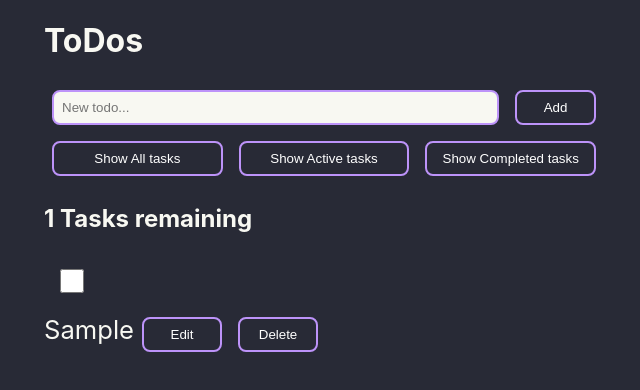
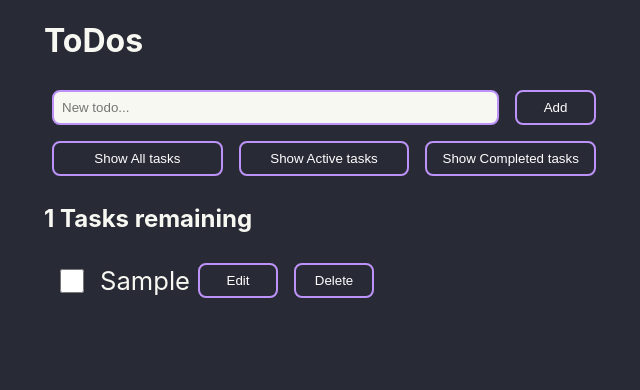
Before and after one commit to From-Sochi/TodoApp, a React (Create React App) app in the folder todoapp/: page / in a window 1280 px wide. Both pictures are taken after typing "Sample" into the empty fields and a click on the button "Add". Shown: the top 390 px of the page, without its empty margins (316-956 px from the left). Built offline with nearby package versions, Linux system fonts and the light colour scheme.

Commit message:
все сделал, нужно раскидать по компонентам

```diff
--- a/todoapp/src/app.tsx
+++ b/todoapp/src/app.tsx
@@ -1,5 +1,6 @@
 import React, { useState } from 'react';
 import { nanoid } from 'nanoid';
+
 import {
     GlobalStyle,
     InputField,
@@ -10,11 +11,13 @@ import {
     ListHeading,
     TaskList,
     Checkbox,
+    Description,
 } from './assets/styles/app.styles';
 
 function App() {
     const [tasks, setTasks] = useState<{ id: string; content: string; checked: boolean; isEditing: boolean; currentEditValue: string }[]>([]);
     const [value, setValue] = useState<string>('');
+    const [filter, setFilter] = useState<'all' | 'active' | 'completed'>('all');
 
     function recording(event: React.ChangeEvent<HTMLInputElement>) {
         setValue(event.target.value);
@@ -61,33 +64,14 @@ function App() {
         ));
     }
 
-    let res = tasks.map((task) => {
-        return (
-            <div key={task.id}>
-                <Checkbox
-                    type="checkbox"
-                    checked={task.checked}
-                    onChange={() => toggleCheckbox(task.id)}
-                />
-                {task.isEditing ? (
-                    <div>
-                        <input
-                            type="text"
-                            value={task.currentEditValue}
-                            onChange={(e) => handleEditChange(task.id, e.target.value)}
-                        />
-                        <SubmitButton onClick={() => saveEdit(task.id)}>Save</SubmitButton>
-                        <SubmitButton onClick={() => cancelEdit(task.id)}>Cancel</SubmitButton>
-                    </div>
-                ) : (
-                    <div>
-                        <label>{task.content}</label>
-                        <SubmitButton onClick={() => startEditing(task.id)}>Edit</SubmitButton>
-                        <SubmitButton onClick={() => deleteTask(task.id)} disabled={!task.checked}>Delete</SubmitButton>
-                    </div>
-                )}
-            </div>
-        );
+    function changeFilter(newFilter: 'all' | 'active' | 'completed') {
+        setFilter(newFilter);
+    }
+
+    const filteredTasks = tasks.filter(task => {
+        if (filter === 'active') return !task.checked;
+        if (filter === 'completed') return task.checked;
+        return true; // для "all"
     });
 
     return (
@@ -100,12 +84,39 @@ function App() {
                     <SubmitButton onClick={addTask}>Add</SubmitButton>
                 </InputField>
                 <FilterField>
-                    <SubmitButton>Show All tasks</SubmitButton>
-                    <SubmitButton>Show Active tasks</SubmitButton>
-                    <SubmitButton>Show Completed tasks</SubmitButton>
+                    <SubmitButton onClick={() => changeFilter('all')}>Show All tasks</SubmitButton>
+                    <SubmitButton onClick={() => changeFilter('active')}>Show Active tasks</SubmitButton>
+                    <SubmitButton onClick={() => changeFilter('completed')}>Show Completed tasks</SubmitButton>
                 </FilterField>
-                <ListHeading>{tasks.length} Tasks remaining</ListHeading>
-                <TaskList>{res}</TaskList>
+                <ListHeading>{filteredTasks.length} Tasks remaining</ListHeading>
+                <TaskList>
+                    {filteredTasks.map((task) => (
+                        <Description key={task.id}>
+                            <Checkbox
+                                type="checkbox"
+                                checked={task.checked}
+                                onChange={() => toggleCheckbox(task.id)}
+                            />
+                            {task.isEditing ? (
+                                <Description>
+                                    <input
+                                        type="text"
+                                        value={task.currentEditValue}
+                                        onChange={(e) => handleEditChange(task.id, e.target.value)}
+                                    />
+                                    <SubmitButton onClick={() => saveEdit(task.id)}>Save</SubmitButton>
+                                    <SubmitButton onClick={() => cancelEdit(task.id)}>Cancel</SubmitButton>
+                                </Description>
+                            ) : (
+                                <Description>
+                                    <label>{task.content}</label>
+                                    <SubmitButton onClick={() => startEditing(task.id)}>Edit</SubmitButton>
+                                    <SubmitButton onClick={() => deleteTask(task.id)} disabled={!task.checked}>Delete</SubmitButton>
+                                </Description>
+                            )}
+                        </Description>
+                    ))}
+                </TaskList>
             </Container>
         </>
     );
--- a/todoapp/src/assets/styles/app.styles.ts
+++ b/todoapp/src/assets/styles/app.styles.ts
@@ -74,7 +74,6 @@ export const ListHeading = styled.h2`
 
 export const TaskList = styled.div`
     display: flex;
-    // align-items: center;
     font-size: 1.6rem;
     flex-direction: column;
     align-content: left;
@@ -89,3 +88,8 @@ export const Checkbox = styled.input.attrs({ type: 'checkbox' })`
     margin: 1rem;
     vertical-align: middle;
 `;
+
+export const Description = styled.div`
+display: flex;
+align-items: center;
+`
```
